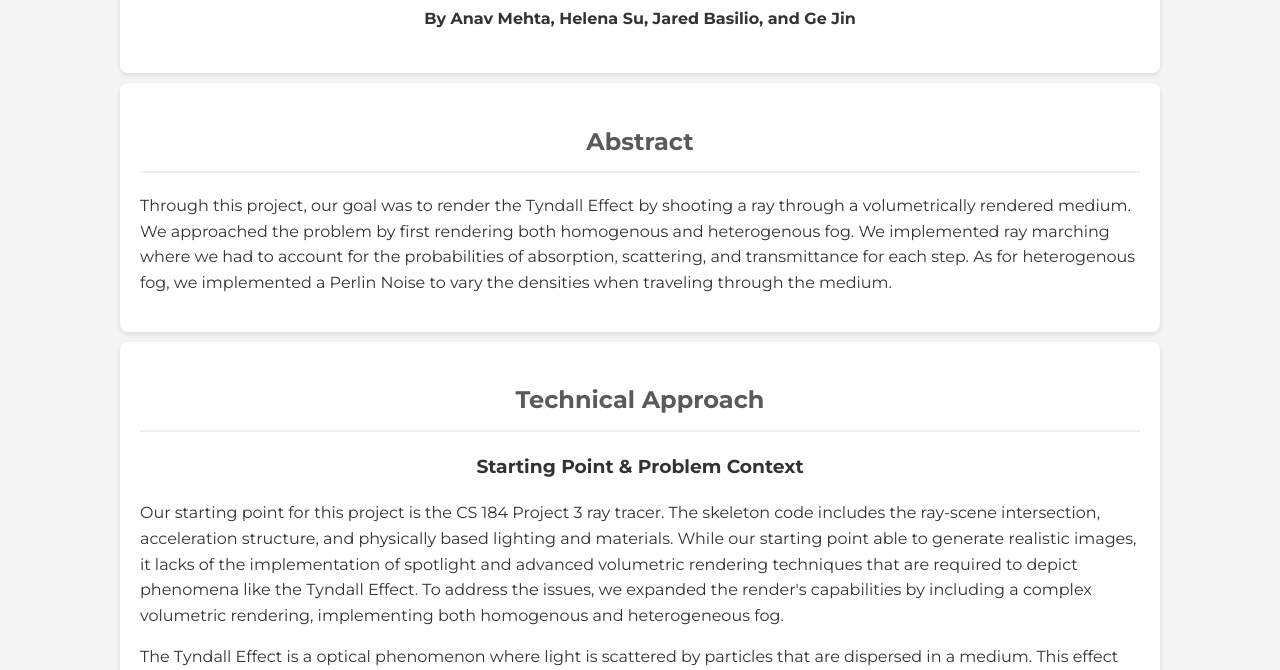
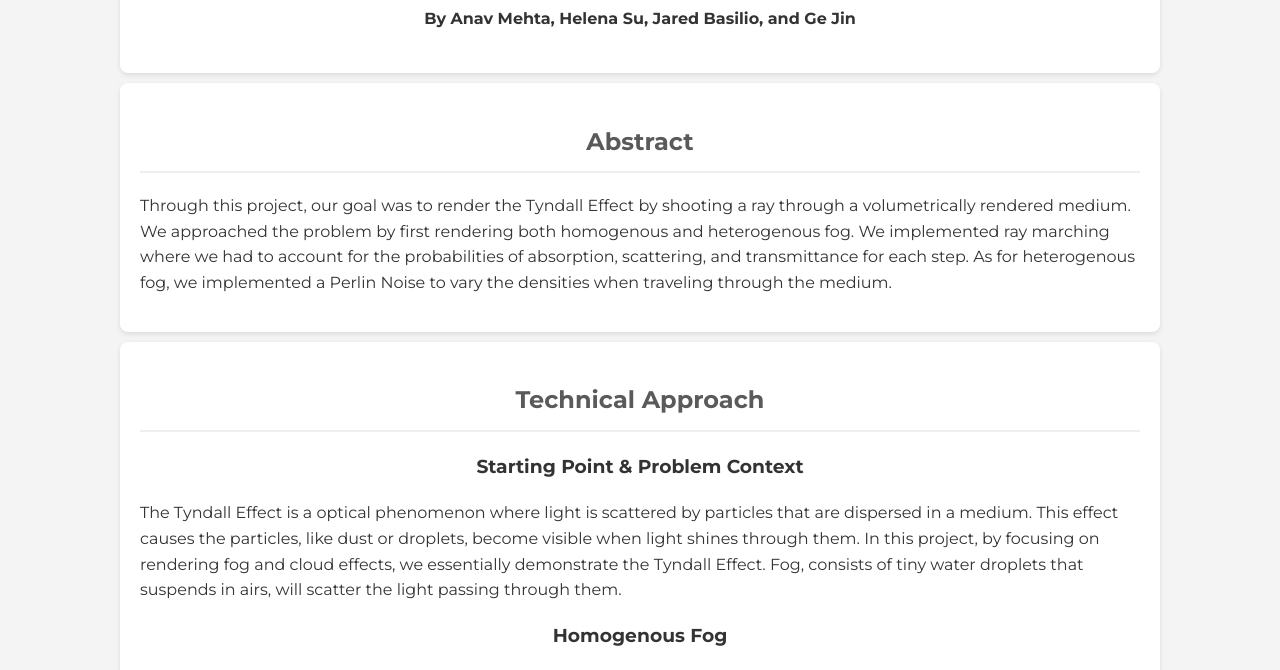
Before and after one commit to anavmehta12/tyndall-effect, a plain HTML site: page index.html in a window 1280 px wide. Shown: the part 118-788 px from the top of the page. Drawn offline with nearby package versions, Linux system fonts and the light colour scheme.

Commit message:
update on website

```diff
--- a/index.html
+++ b/index.html
@@ -33,14 +33,6 @@
         <section id="technical-approach">
             <h2>Technical Approach</h2>
             <h3>Starting Point & Problem Context</h3>
-            <p>
-                Our starting point for this project is the CS 184 Project 3 ray tracer. The skeleton code includes the ray-scene
-                intersection, acceleration structure, and physically based lighting and materials. While our starting point able
-                to generate realistic images, it lacks of the implementation of spotlight and advanced volumetric rendering
-                techniques that are required to depict phenomena like the Tyndall Effect. To address the issues, we expanded the
-                render's capabilities by including a complex volumetric rendering,
-                implementing both homogenous and heterogeneous fog.
-            </p>
             <p>
                 The Tyndall Effect is a optical phenomenon where light is scattered by particles that are dispersed in a medium.
                 This effect causes the particles, like dust or droplets, become visible when light shines through them.
```
